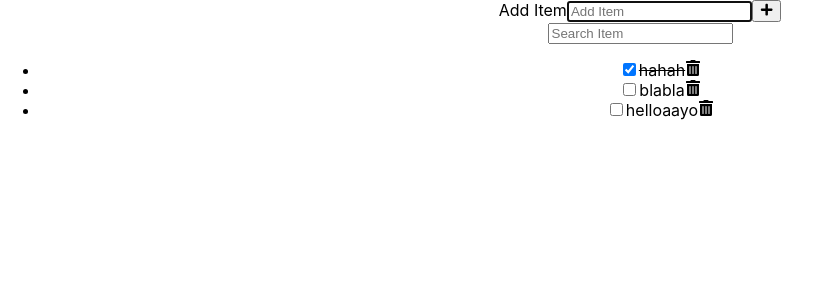
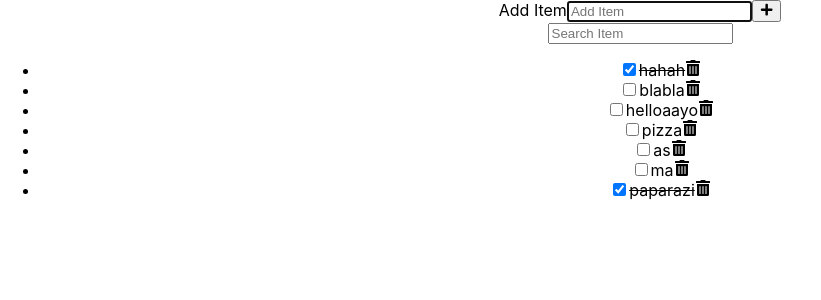
Before and after one commit to Ashim-Stha/learningReact, a React (Create React App) app: page / in a window 1280 px wide. Shown: the top 300 px of the page, without its empty margins (0-821 px from the left). Built offline with nearby package versions, Linux system fonts and the light colour scheme; data requests are answered from the project's data file.

Commit message:
CRUD-operations

```diff
--- a/data/db.json
+++ b/data/db.json
@@ -1,7 +1,39 @@
 {
   "items": [
-    { "id": 1, "checked": true, "item": "hahah" },
-    { "id": 2, "checked": false, "item": "blabla" },
-    { "id": 3, "checked": false, "item": "helloaayo" }
+    {
+      "id": 1,
+      "checked": true,
+      "item": "hahah"
+    },
+    {
+      "id": 2,
+      "checked": false,
+      "item": "blabla"
+    },
+    {
+      "id": 3,
+      "checked": false,
+      "item": "helloaayo"
+    },
+    {
+      "id": 4,
+      "checked": false,
+      "item": "pizza"
+    },
+    {
+      "id": 5,
+      "checked": false,
+      "item": "as"
+    },
+    {
+      "id": 6,
+      "checked": false,
+      "item": "ma"
+    },
+    {
+      "id": 7,
+      "checked": true,
+      "item": "paparazi"
+    }
   ]
 }
--- /dev/null
+++ b/src/ApiRequest.js
@@ -0,0 +1,12 @@
+const ApiRequest = async (url = "", optionsObj = null, errMsg = null) => {
+  try {
+    const response = await fetch(url, optionsObj);
+    if (!response.ok) throw Error("please reload");
+  } catch (err) {
+    errMsg = err.message;
+  } finally {
+    return errMsg;
+  }
+};
+
+export default ApiRequest;
--- a/src/App.js
+++ b/src/App.js
@@ -9,6 +9,7 @@ import Content1 from "./Content1";
 import FormIn from "./FormIn";
 import SearchItem from "./SearchItem";
 import ChangeColor from "./ChangeColor";
+import ApiRequest from "./ApiRequest";
 
 function App() {
   // const [items, setItems] = useState(
@@ -41,8 +42,10 @@ function App() {
     const fetchItems = async () => {
       try {
         const response = await fetch(API_URL);
+
         if (!response.ok) throw Error("Didnot get expected data");
         const listItems = await response.json();
+
         setItems(listItems);
         // console.log(listItems);
         setfetchError(null);
@@ -64,17 +67,37 @@ function App() {
 
   const [search, setSearch] = useState("");
 
-  const handleChange = (id) => {
+  const handleCheck = async (id) => {
     // console.log(id);
     const listItems = items.map((item) =>
       item.id === id ? { ...item, checked: !item.checked } : item
     );
     saveLocalstorage(listItems);
+
+    const myNewItem = listItems.filter((item) => item.id === id);
+
+    const updateOptions = {
+      method: "PATCH",
+      headers: {
+        "Content-Type": "application/json",
+      },
+      body: JSON.stringify({ checked: myNewItem[0].checked }),
+    };
+
+    const reqUrl = `${API_URL}/${id}`;
+    const result = await ApiRequest(reqUrl, updateOptions);
+    if (result) setfetchError(result);
   };
 
-  const handleDelete = (id) => {
+  const handleDelete = async (id) => {
     const listItems = items.filter((item) => item.id !== id);
     saveLocalstorage(listItems);
+
+    const deleteOptions = {
+      method: "DELETE",
+    };
+    const reqUrl = `${API_URL}/${id}`;
+    const result = await ApiRequest(reqUrl, deleteOptions);
   };
 
   const saveLocalstorage = (listItems) => {
@@ -92,6 +115,8 @@ function App() {
         items={items}
         setItems={setItems}
         saveLocalstorage={saveLocalstorage}
+        API_URL={API_URL}
+        setfetchError={setfetchError}
       />
       <SearchItem search={search} setSearch={setSearch} />
       <main>
@@ -108,7 +133,7 @@ function App() {
             items={items.filter((item) =>
               item.item.toLowerCase().includes(search.toLowerCase())
             )}
-            handleChange={handleChange}
+            handleCheck={handleCheck}
             handleDelete={handleDelete}
           />
         )}
--- a/src/Content1.js
+++ b/src/Content1.js
@@ -2,13 +2,13 @@ import React from "react";
 import { FaTrashAlt } from "react-icons/fa";
 import ListItem from "./ListItem";
 
-const Content1 = ({ items, handleChange, handleDelete }) => {
+const Content1 = ({ items, handleCheck, handleDelete }) => {
   return (
     <div>
       {items.length !== 0 ? (
         <ListItem
           items={items}
-          handleChange={handleChange}
+          handleCheck={handleCheck}
           handleDelete={handleDelete}
         />
       ) : (
--- a/src/FormIn.js
+++ b/src/FormIn.js
@@ -1,17 +1,29 @@
 import React, { useState } from "react";
 import { useRef } from "react";
 import { FaPlus } from "react-icons/fa";
+import ApiRequest from "./ApiRequest";
 
-function FormIn({ items, setItems, saveLocalstorage }) {
+function FormIn({ items, setItems, saveLocalstorage, API_URL, setfetchError }) {
   const [newItem, setnewItem] = useState("");
   const inputRef = useRef();
 
-  const addItem = (item) => {
+  const addItem = async (item) => {
     const id = items.length ? items[items.length - 1].id + 1 : 1;
     const myNewItem = { id, checked: false, item };
     const arr = [...items, myNewItem];
     setItems(arr);
     saveLocalstorage(arr);
+
+    const postOptions = {
+      method: "POST",
+      headers: {
+        "Content-Type": "application/json",
+      },
+      body: JSON.stringify(myNewItem),
+    };
+
+    const result = await ApiRequest(API_URL, postOptions);
+    if (result) setfetchError(result);
   };
 
   const handleSubmit = (e) => {
--- a/src/ListItem.js
+++ b/src/ListItem.js
@@ -1,7 +1,7 @@
 import React from "react";
 import { FaTrashAlt } from "react-icons/fa";
 
-const ListItem = ({ items, handleChange, handleDelete }) => {
+const ListItem = ({ items, handleCheck, handleDelete }) => {
   return (
     <ul>
       {items.map((item) => (
@@ -9,7 +9,7 @@ const ListItem = ({ items, handleChange, handleDelete }) => {
           <input
             type="checkbox"
             id={item.id}
-            onChange={() => handleChange(item.id)}
+            onChange={() => handleCheck(item.id)}
             checked={item.checked}
           />
           <label
```
